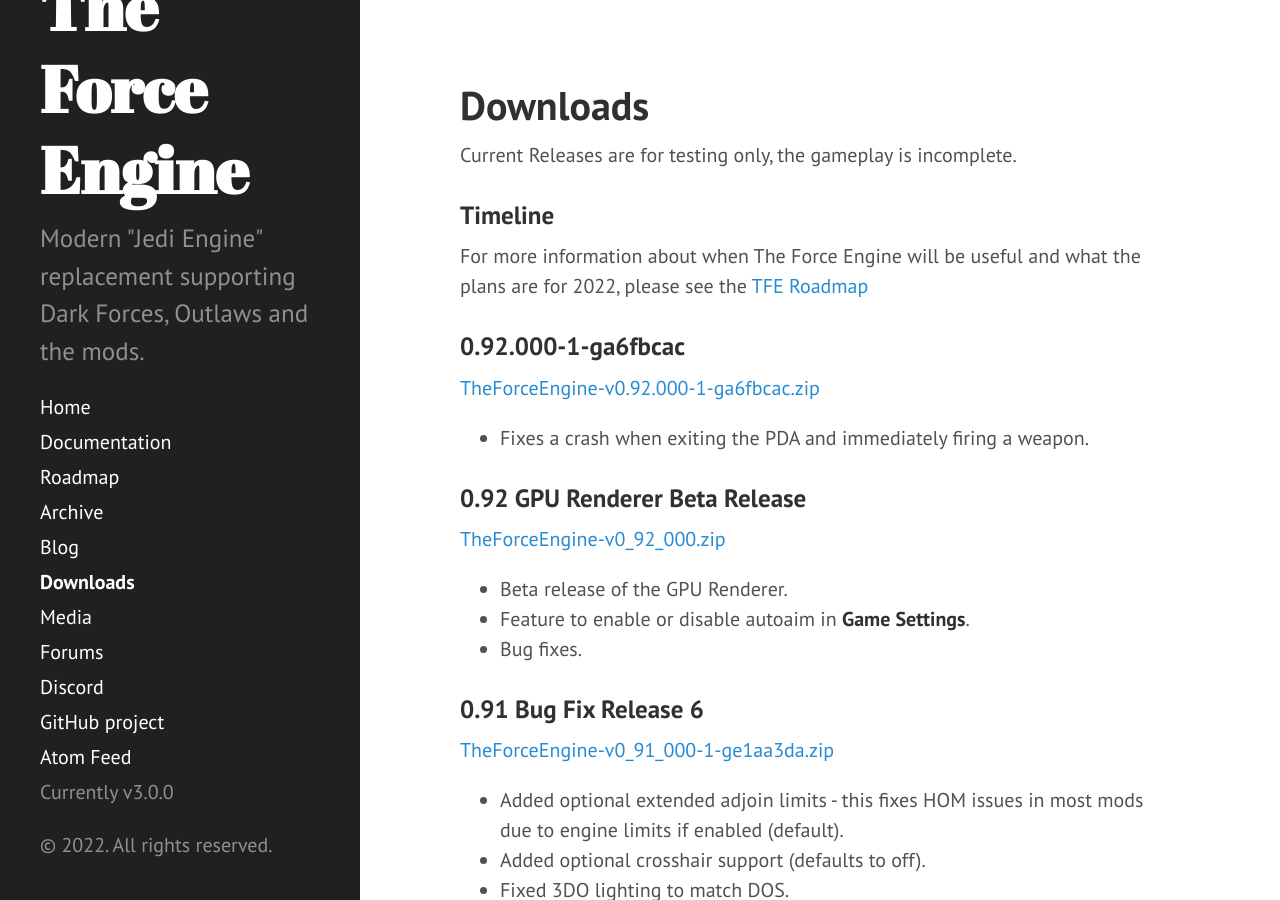
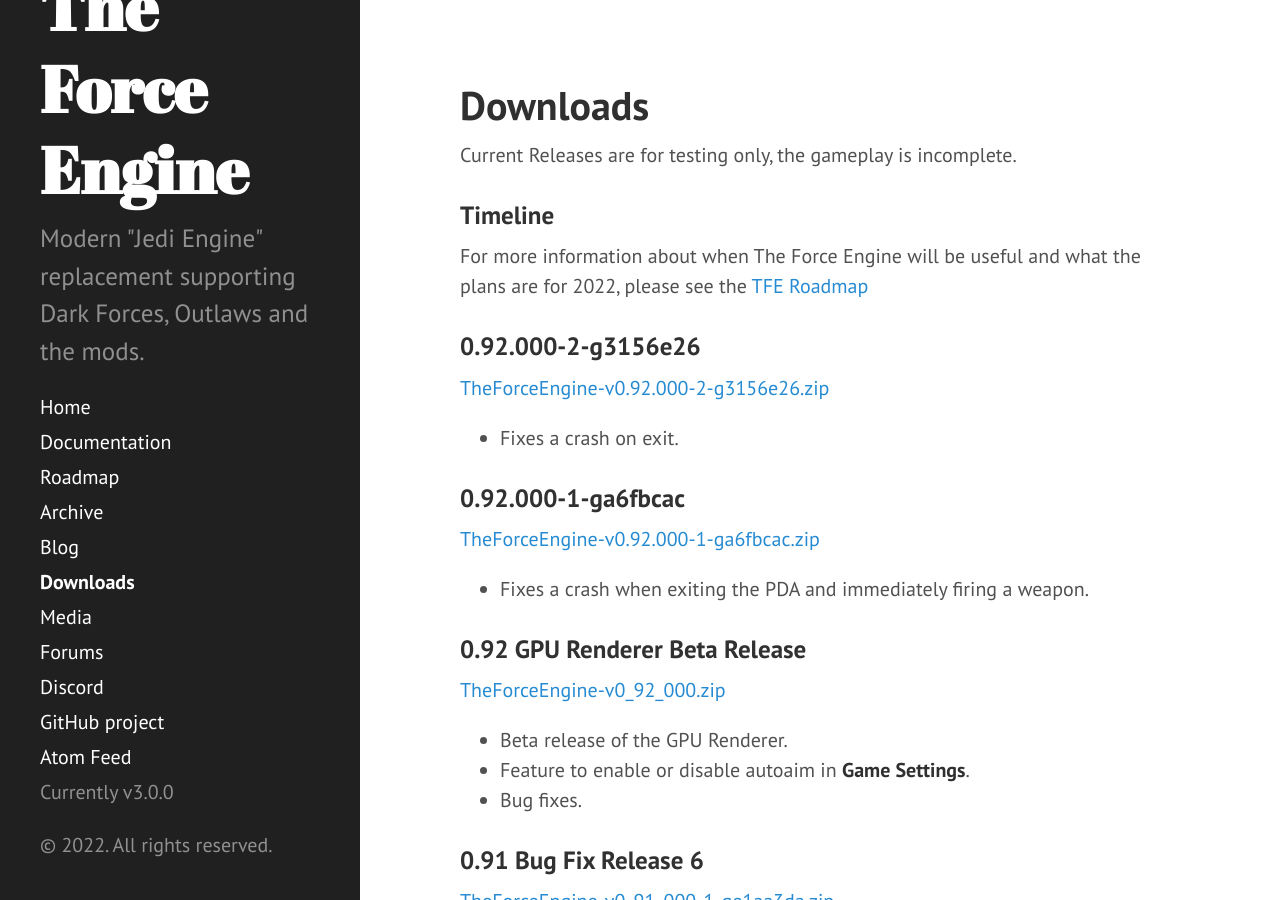
Before and after one commit to TheForceEngine/TheForceEngine.github.io, a Jekyll site: the page built from downloads.md, in a window 1280 px wide and 900 px high. Built offline with Jekyll 4.4.1, drawn with Linux system fonts in a browser that asks for light colours.

Commit message:
Update downloads.md

```diff
--- a/downloads.md
+++ b/downloads.md
@@ -7,6 +7,10 @@
 
 ### Timeline
 For more information about when The Force Engine will be useful and what the plans are for 2022, please see the [TFE Roadmap](Roadmap.md)
+
+### 0.92.000-2-g3156e26
+[TheForceEngine-v0.92.000-2-g3156e26.zip](archive/TheForceEngine-v0.92.000-2-g3156e26.zip) <br>
+* Fixes a crash on exit.
 
 ### 0.92.000-1-ga6fbcac
 [TheForceEngine-v0.92.000-1-ga6fbcac.zip](archive/TheForceEngine-v0.92.000-1-ga6fbcac.zip) <br>
```
